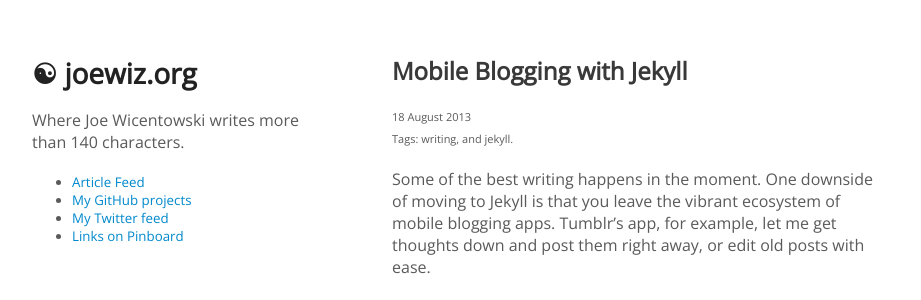
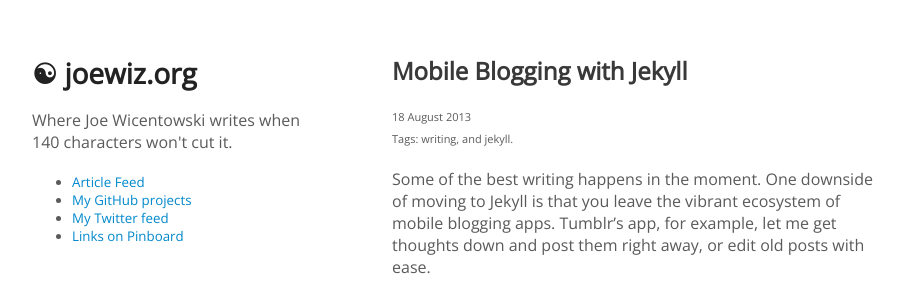
Before and after one commit to joewiz/joewiz.github.io, a Jekyll site: the page built from index.md, in a window 1280 px wide. Shown: the top 300 px of the page, without its empty margins (178-1099 px from the left). Built offline with Jekyll 4.4.1, drawn with Linux system fonts in a browser that asks for light colours; Markdown is read by kramdown in place of the engine named in the settings.

Commit message:
Update _config.yml

```diff
--- a/_config.yml
+++ b/_config.yml
@@ -16,7 +16,7 @@ domain:      joewiz.org
 title:       joewiz.org
 author:      Joe Wicentowski
 email:       joewiz@gmail.com
-description: Where Joe Wicentowski writes more than 140 characters.
+description: Where Joe Wicentowski writes when 140 characters won't cut it.
 
 google_analytics:
   account:   UA-582491-4
```
